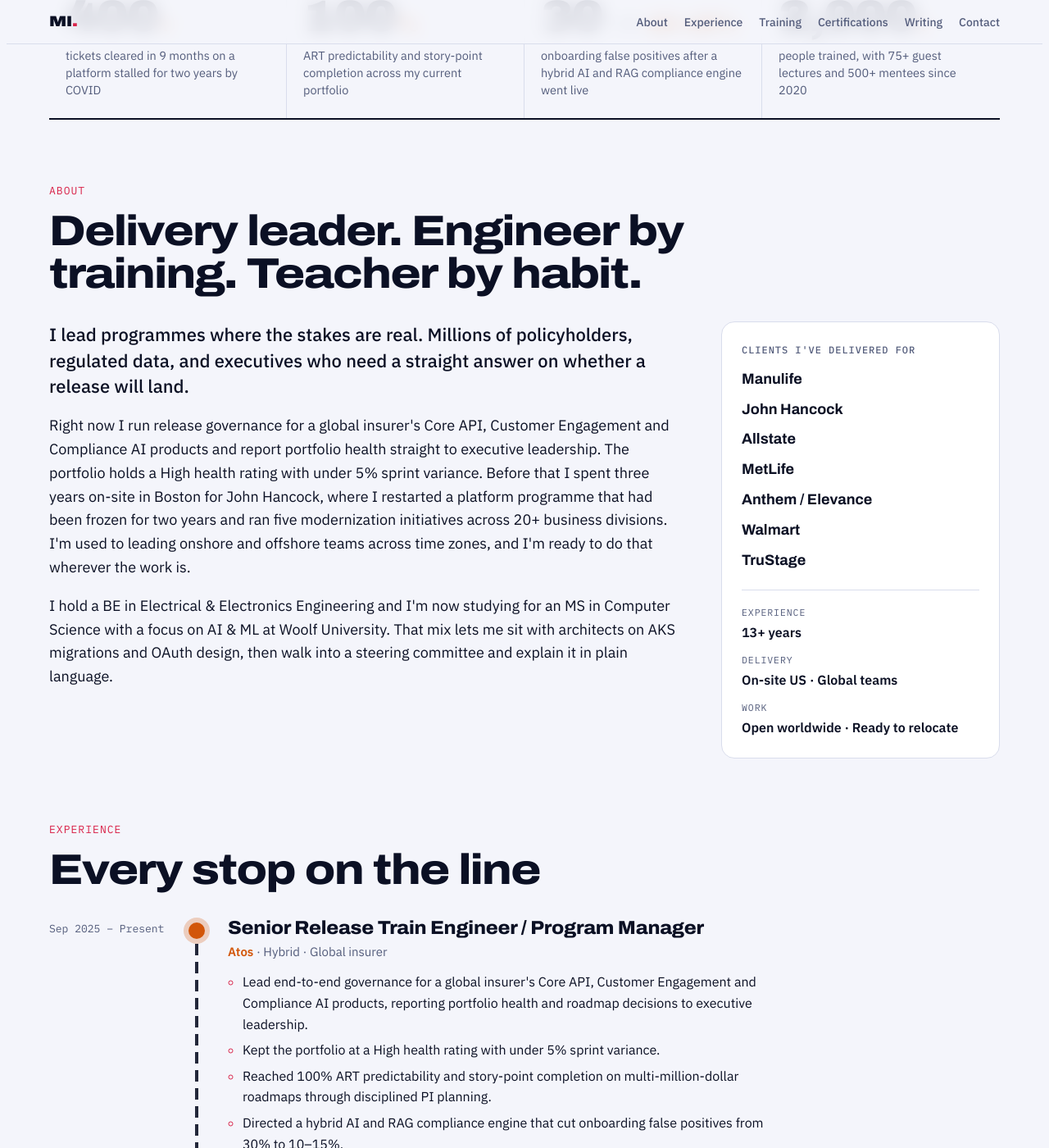
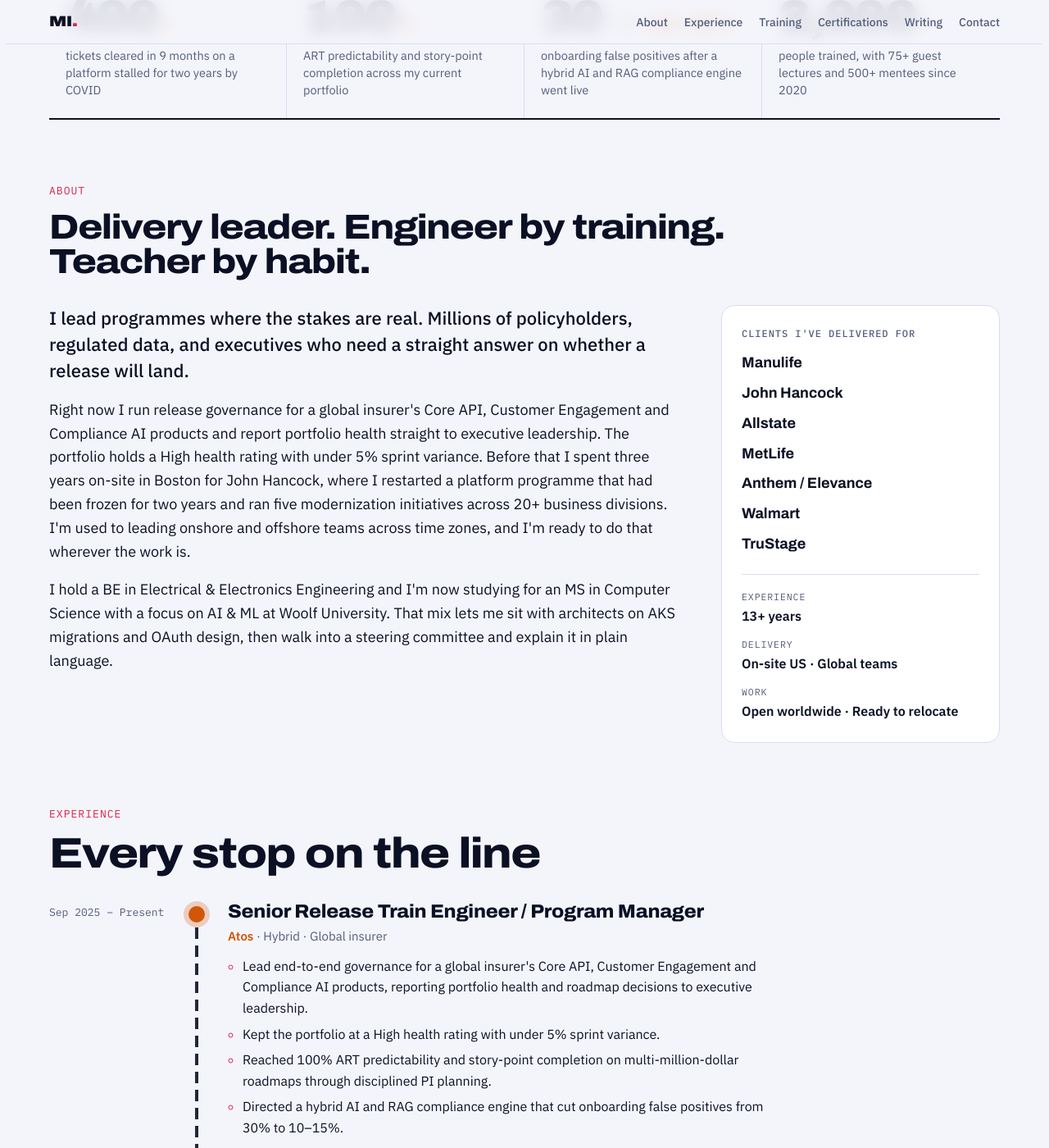
Before and after one commit to Madhan-I/Madhan-I.github.io, a Jekyll site: the page built from index.html, in a window 1280 px wide and 1400 px high, scrolled down 1100 px. Shown: the whole window at 82% size. Built offline with Jekyll 4.4.1, drawn with Linux system fonts in a browser that asks for light colours.

Commit message:
About heading on two deliberate lines
Co-Authored-By: Claude Opus 5.5 <noreply@anthropic.com>
Claude-Session: https://claude.ai/code/session_01MFRrTt7LBDdX57m85KHNGp

```diff
--- a/_data/profile.yml
+++ b/_data/profile.yml
@@ -72,7 +72,8 @@ metrics:
     suffix: "+"
     text: people trained, with 75+ guest lectures and 500+ mentees since 2020
 
-about_title: Delivery leader. Engineer by training. Teacher by habit.
+# Use | to start a new line in the heading.
+about_title: Delivery leader. Engineer by training.|Teacher by habit.
 about:
   - I lead programmes where the stakes are real. Millions of policyholders, regulated data, and executives who need a straight answer on whether a release will land.
   - "Right now I run release governance for a global insurer's Core API, Customer Engagement and Compliance AI products and report portfolio health straight to executive leadership. The portfolio holds a High health rating with under 5% sprint variance. Before that I spent three years on-site in Boston for John Hancock, where I restarted a platform programme that had been frozen for two years and ran five modernization initiatives across 20+ business divisions. I'm used to leading onshore and offshore teams across time zones, and I'm ready to do that wherever the work is."
--- a/assets/css/style.css
+++ b/assets/css/style.css
@@ -406,3 +406,10 @@ section { padding-block: clamp(48px, 6vw, 80px); }
 .quick dt { font-family: var(--mono); font-size: 11.5px; letter-spacing: .08em; text-transform: uppercase; color: var(--muted); }
 .quick dd { margin: 0; font-weight: 600; }
 @media (max-width: 900px) { .about { grid-template-columns: 1fr; } }
+
+/* Headings split into deliberate lines */
+h2.split .line { display: block; }
+@media (min-width: 1000px) {
+  #about h2.split { font-size: clamp(34px, 3.3vw, 46px); }
+  h2.split .line { white-space: nowrap; }
+}
--- a/index.html
+++ b/index.html
@@ -41,7 +41,7 @@ layout: default
 {% unless th.show.about == false %}
 <section id="about">
   <div class="wrap">
-    <div class="sec-head"><span class="label">About</span><h2>{{ p.about_title }}</h2></div>
+    <div class="sec-head"><span class="label">About</span><h2 class="split">{% assign t = p.about_title | split: "|" %}{% for line in t %}<span class="line">{{ line }}</span>{% endfor %}</h2></div>
     <div class="about">
       <div class="copy">
         {% for para in p.about %}<p>{{ para }}</p>{% endfor %}
```
